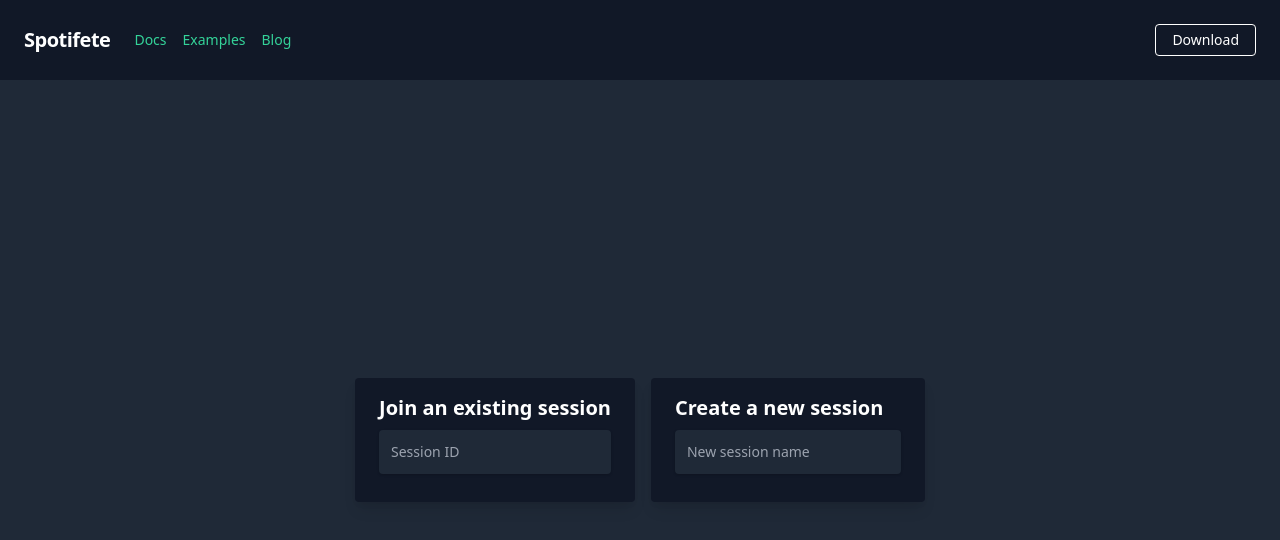
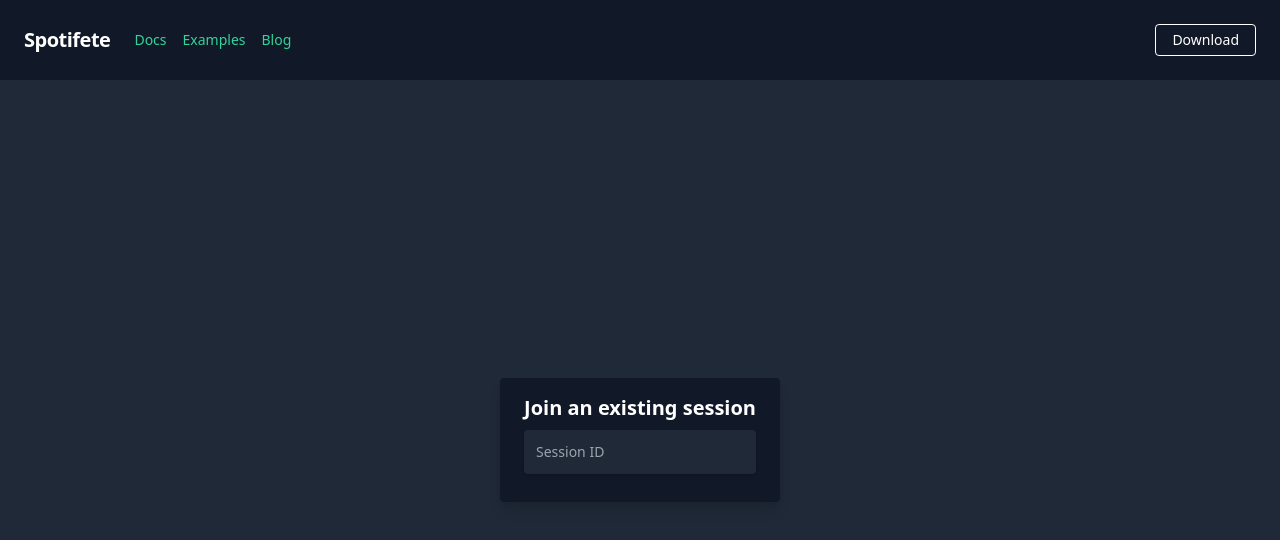
Before and after one commit to partyoffice/spotifete-frontend, a React (Vite) app: page / in a window 1280 px wide. Shown: the top 540 px of the page. Built offline with nearby package versions, Linux system fonts and the light colour scheme.

Commit message:
Display "create session" card only when user is logged in

```diff
--- a/src/views/Home.tsx
+++ b/src/views/Home.tsx
@@ -1,17 +1,25 @@
-import React, { FC } from 'react';
+import React, { FC, useContext } from 'react';
 import Card from '../components/Card';
 import Input from '../components/Input';
+import UserContext from '../context/UserContext';
 
 const Home: FC<any> = (props) => {
+  const { userState } = useContext(UserContext);
+
   return (
     <div className="h-full w-full flex">
       <div className="m-auto flex flex-row space-x-4">
         <Card title="Join an existing session">
           <Input placeholder="Session ID" />
         </Card>
-        <Card title="Create a new session">
-          <Input placeholder="New session name" />
-        </Card>
+
+        {userState.isAuthenticated ? (
+          <Card title="Create a new session">
+            <Input placeholder="New session name" />
+          </Card>
+        ) : (
+          <></>
+        )}
       </div>
     </div>
   );
```
